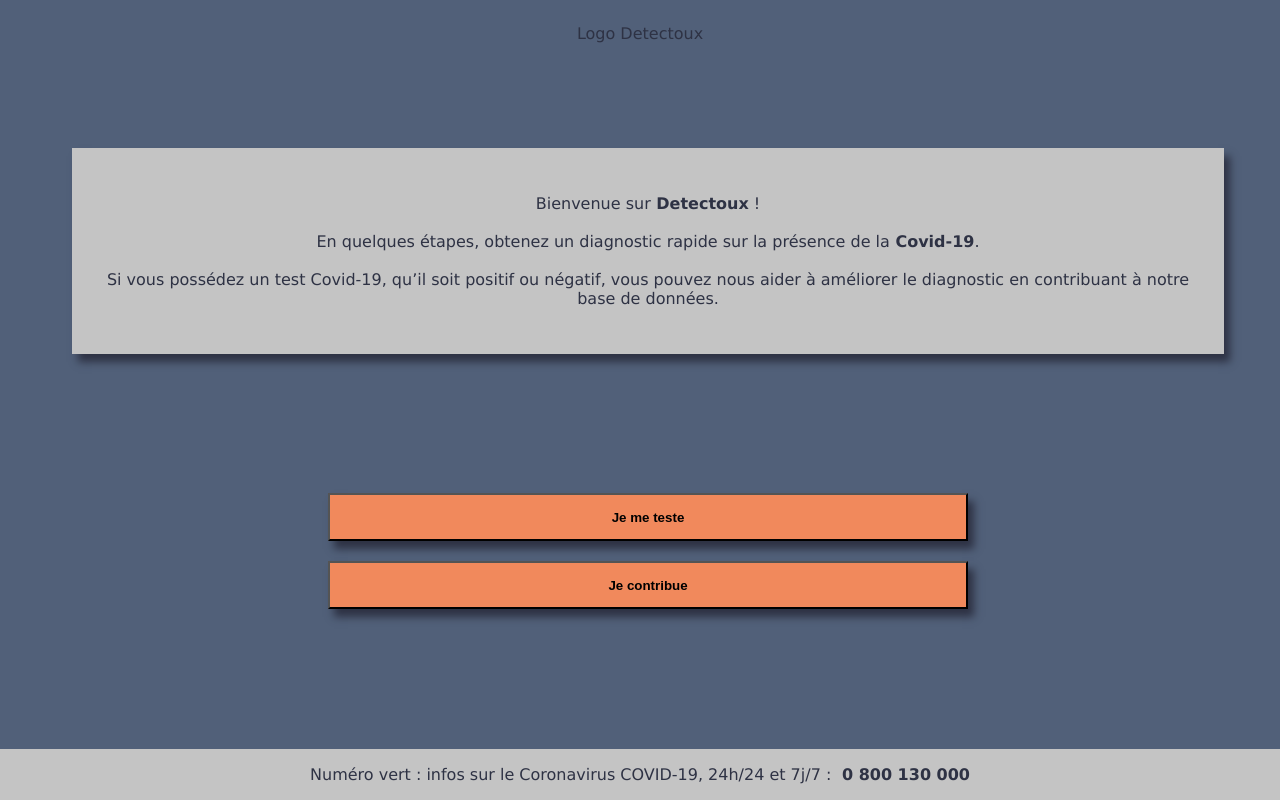
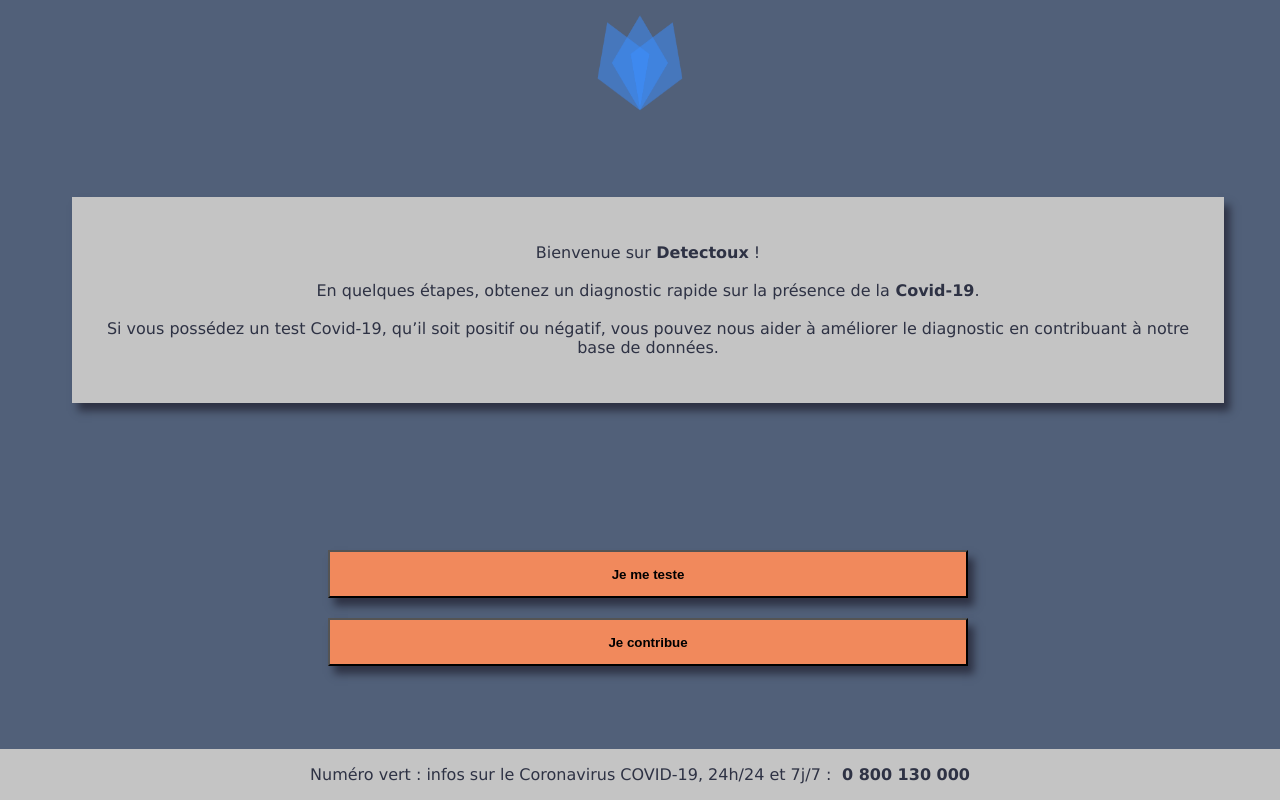
Before and after one commit to CharlesArnould/Detectoux_Projet, a Vue app: page / in a window 1280 px wide. Built offline with nearby package versions, Linux system fonts and the light colour scheme.

Commit message:
logo header

```diff
--- a/src/components/Header.vue
+++ b/src/components/Header.vue
@@ -1,8 +1,7 @@
 <template>
   <header>
     <div class="logo">
-      <p>Logo Detectoux</p>
-      <!-- <img alt="Vue logo" src="../assets/pixlr-bg-result.png" /> -->
+      <img alt="Vue logo" src="../assets/logo_detectoux.png" />
     </div>
   </header>
 </template>
@@ -17,10 +16,24 @@ export default {
 <style scoped>
 header {
   background-color: #516079;
+  display: flex;
+  justify-content: center;
+  align-items: center;
+  flex-direction: column;
 }
+
 .logo {
   display: flex;
   justify-content: center;
   align-items: center;
+  padding: 5px;
+}
+
+img {
+  display: flex;
+  justify-content: center;
+  align-items: center;
+  width: 100px;
+  height: 100px;
 }
 </style>
--- a/src/views/Home.vue
+++ b/src/views/Home.vue
@@ -44,7 +44,7 @@
 }
 
 .home_ {
-  margin: 20px;
+  margin: 10px;
 }
 
 .home_wrapper {
```
Also changed, not shown: src/assets/logo.png (deleted), src/assets/logo_detectoux.png (added).
